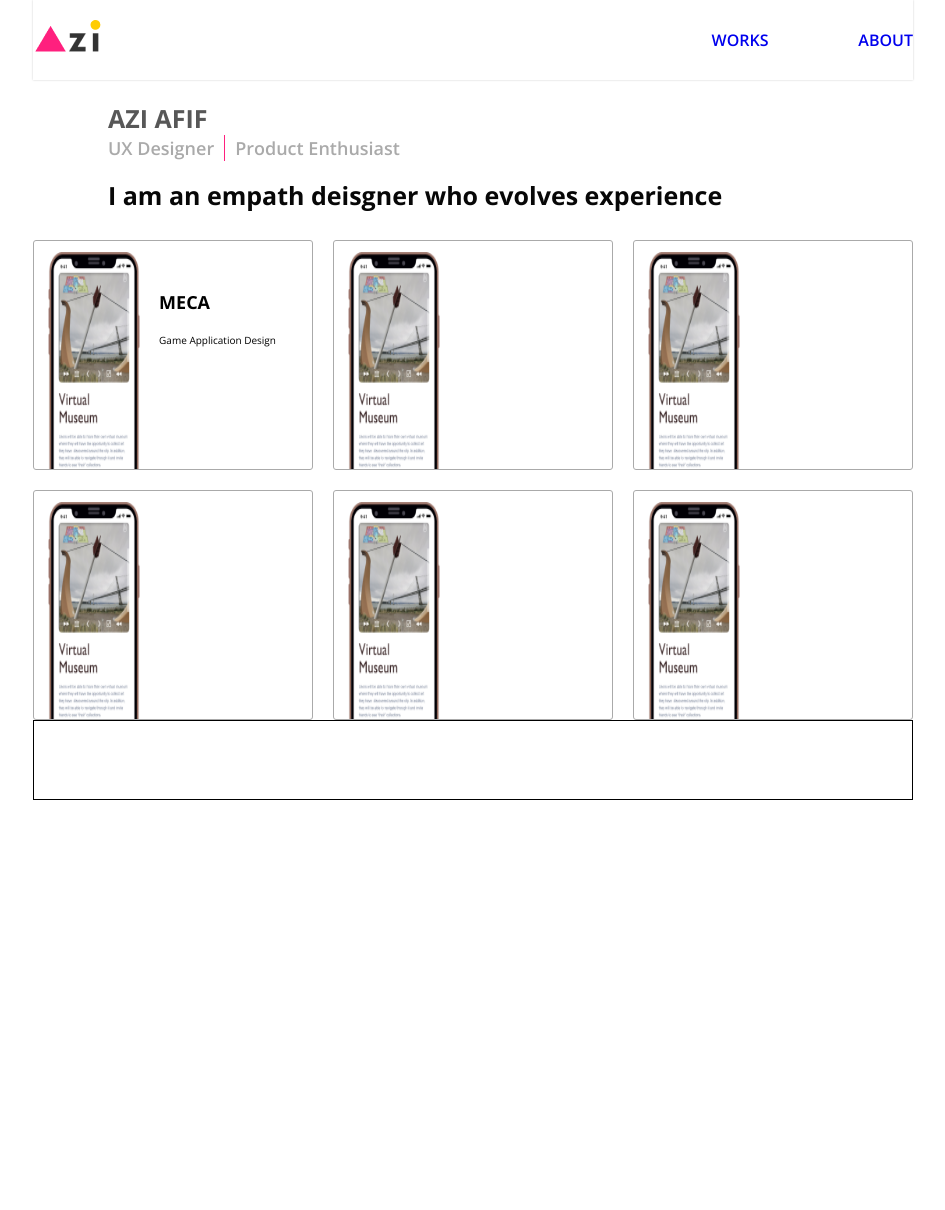
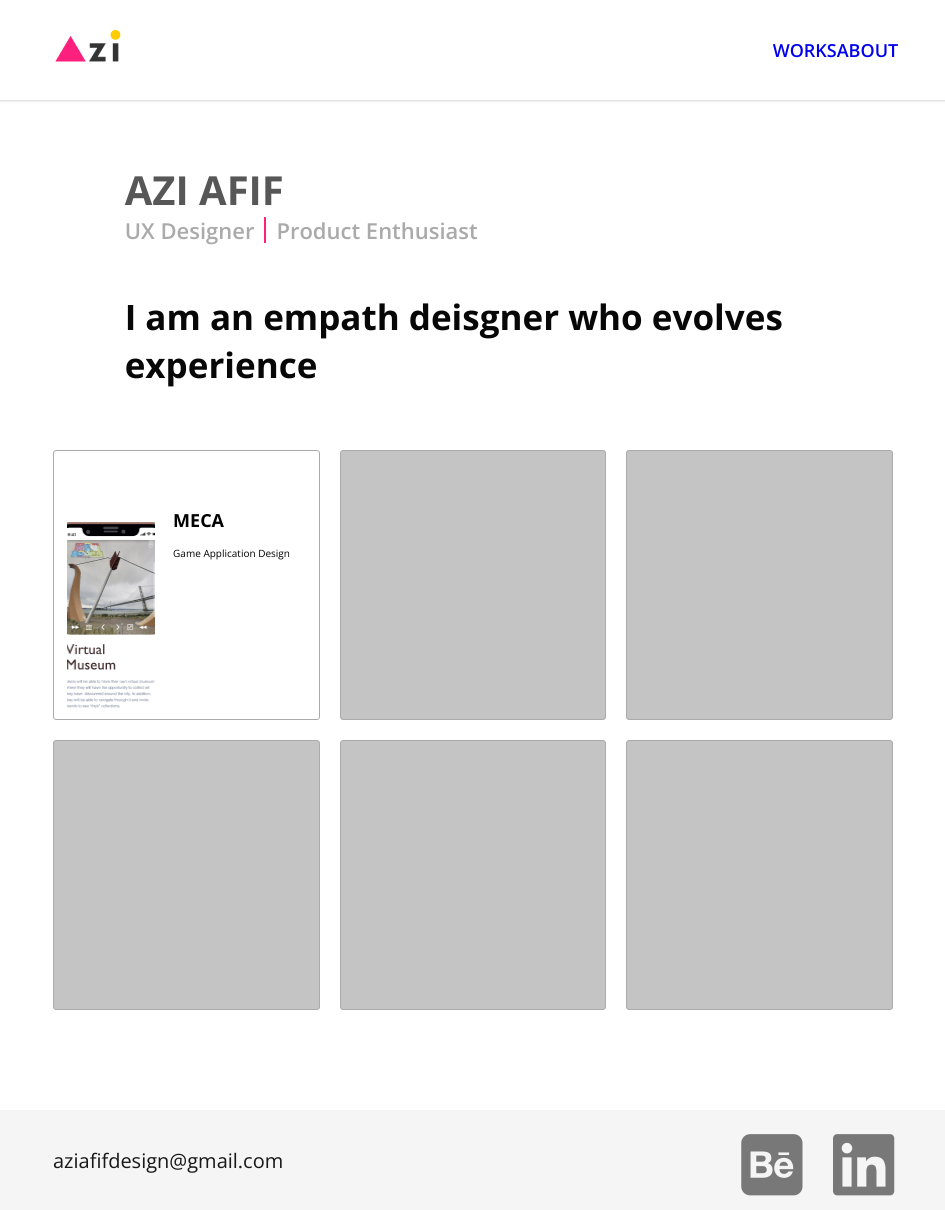
Before and after one commit to Donadonzi/azi-portfolio, a website: page index.html in a window 1280 px wide. Shown: the whole page, without its empty margins (167-1112 px from the left). Before the commit the page ends 800 px from the top, so only its background shows below. Drawn offline with nearby package versions, Linux system fonts and the light colour scheme.

Commit message:
landing page version 1 done

```diff
--- a/index.html
+++ b/index.html
@@ -5,6 +5,9 @@
 	<meta name="viewport" content="width=device-width, initial-scale=1.0">
 	<link rel="stylesheet" href="./src/css/style.css">
 	<link href="https://fonts.googleapis.com/css2?family=Open+Sans:wght@300;400;600;700&display=swap" rel="stylesheet">
+	<script src="https://kit.fontawesome.com/affe8b8d44.js" crossorigin="anonymous"></script>
+	<!-- <link rel="stylesheet" href="/css/all.css">
+	<link rel="stylesheet" href="/webfonts"> -->
 
 	<title>Azi Portfolio</title>
 </head>
@@ -32,53 +35,49 @@
 
 		<div class="portfolio">
 
+			<!-- !!!!!!!!!!!!!!!!!! MOVE THIS ONCLICK TO JS !!!!!!!!!!!!!!!!!!!!!!!!!!!!!!!!!!!!-->
 			<div class="portfolio__proj" id="project1" onclick="location.href='#'">
-				<!--MOVE THIS TO JS-->
-				<img src="./src/img/meca.png" alt="Project" class="portfolio__proj__image">
+				<div alt="Project" class="portfolio__proj__image" id="proj-1__img"></div>
 				<p class="portfolio__proj__title">MECA</p>
 				<p class="portfolio__proj__subtitle">Game Application Design</p>
-
-
 				<p class="portfolio__proj__description">
 					A unique entertaining way to introduce public art to whom live or visit San Francisco.
 					On Meca app, users engage with art subjects through the
 					gaming experience.
 				</p>
-
-
 			</div>
 
 
 			<div class="portfolio__proj" id="project2">
-				<img src="./src/img/meca.png" alt="Project" class="portfolio__proj__image">
+				<!-- <img src="" alt="Project" class="portfolio__proj__image"> -->
 				<p class="portfolio__proj__title"></p>
 				<p class="portfolio__proj__subtitle"></p>
 				<p class="portfolio__proj__description"></p>
 			</div>
 
 			<div class="portfolio__proj" id="project3">
-				<img src="./src/img/meca.png" alt="Project" class="portfolio__proj__image">
+				<!-- <img src="" alt="Project" class="portfolio__proj__image"> -->
 				<p class="portfolio__proj__title"></p>
 				<p class="portfolio__proj__subtitle"></p>
 				<p class="portfolio__proj__description"></p>
 			</div>
 
 			<div class="portfolio__proj" id="project4">
-				<img src="./src/img/meca.png" alt="Project" class="portfolio__proj__image">
+				<!-- <img src="" alt="Project" class="portfolio__proj__image"> -->
 				<p class="portfolio__proj__title"></p>
 				<p class="portfolio__proj__subtitle"></p>
 				<p class="portfolio__proj__description"></p>
 			</div>
 
 			<div class="portfolio__proj" id="project5">
-				<img src="./src/img/meca.png" alt="Project" class="portfolio__proj__image">
+				<!-- <img src="" alt="Project" class="portfolio__proj__image"> -->
 				<p class="portfolio__proj__title"></p>
 				<p class="portfolio__proj__subtitle"></p>
 				<p class="portfolio__proj__description"></p>
 			</div>
 
 			<div class="portfolio__proj" id="project6">
-				<img src="./src/img/meca.png" alt="Project" class="portfolio__proj__image">
+				<!-- <img src="" alt="Project" class="portfolio__proj__image"> -->
 				<p class="portfolio__proj__title"></p>
 				<p class="portfolio__proj__subtitle"></p>
 				<p class="portfolio__proj__description"></p>
@@ -87,6 +86,32 @@
 		</div>
 
 		<div class="footer">
+
+			<div class="footer__email">
+				<address>
+					<a href="mailto:aziafifdesign@gmail.com" class="footer__email__link">aziafifdesign@gmail.com</a>
+				</address>
+			</div>
+
+			<div class="footer__social">
+				<!-- <svg class="footer__social__icon">
+					<use xlink:href="./src/img/sprite.svg#icon-behance2"></use>
+				</svg>
+
+				<svg class="footer__social__icon">
+					<use xlink:href="./src/img/sprite.svg#icon-linkedin"></use>
+				</svg> -->
+				<div class="footer__social__icon">
+					<a href="#" class="footer__social__link">
+						<i class="fab fa-behance-square fa-7x"></i>
+					</a>
+				</div>
+				<div class="footer__social__icon">
+					<a href="#" class="footer__social__link">
+						<i class="fab fa-linkedin fa-7x" ></i>
+					</a>
+				</div>
+			</div>
 
 		</div>
 
--- a/package.json
+++ b/package.json
@@ -4,8 +4,7 @@
   "description": "",
   "main": "index.js",
   "scripts": {
-		"compile": "node-sass src/scss/main.scss src/css/style.css -w"
-
+    "compile": "node-sass src/scss/main.scss src/css/style.css -w"
   },
   "repository": {
     "type": "git",
@@ -15,5 +14,8 @@
   "license": "ISC",
   "devDependencies": {
     "node-sass": "^4.13.1"
+  },
+  "dependencies": {
+    "@fortawesome/fontawesome-free": "^5.13.0"
   }
 }
--- a/src/scss/layout/_footer.scss
+++ b/src/scss/layout/_footer.scss
@@ -1,7 +1,41 @@
 .footer {
-	border: 1px solid black;
+  background-color: $color-grey-6;
 	height: 100%;
 	width: 100%;
 	grid-row: 4 / 5;
 	grid-column: 1 / -1;
+	display: grid;
+	grid-template-columns: 20rem repeat(12, 1fr) 20rem;
+	align-items: center;
+
+	&__email {
+		grid-column: 2 / 3;
+		margin-left: 2rem;
+
+		&__link {
+			text-decoration: none;
+			color: #181818;
+			font-size: 2rem;
+			font-style: normal;
+		}
+	}
+
+	&__social {
+		grid-column: 11 / 14;
+		margin-right: 2rem;
+		display: flex;
+		justify-content: space-between;
+
+		&__icon {
+			display: block;
+			width: 6rem;
+			height: 6rem;
+			color:$color-grey-2;
+		}
+
+		&__link {
+			color:$color-grey-2;
+		}
+	}
+
 }
--- a/src/scss/layout/_header.scss
+++ b/src/scss/layout/_header.scss
@@ -1,21 +1,25 @@
 .header {
-	box-shadow: 0 0 2px rgba(0, 0, 0, .2);
-	// position: fixed;
+	box-shadow: 0 0 3px rgba(0, 0, 0, .3);
+	background-color: white;
+	position: sticky;
+	top: 0;
+	left: 0;
 	height: 100%;
-	width: 100%;
+	width: 100vw;
 	font-weight: 600;
-	font-size: 1.6rem;
+	font-size: 1.8rem;
 	grid-row: 1 / 2;
 	grid-column: 1 / -1;
 	display: grid;
-	grid-template-columns: repeat(12, 1fr);
+	grid-template-columns: 20rem repeat(12, 1fr) 20rem;
 	grid-column-gap: 2rem;
 	align-items: center;
+	z-index: 10;
 
 	&__logo {
 		height: 40px;
 		width: 68px;
-		grid: 1 / 2;
+		grid-column: 2 / 3;
 
 		& img {
 			display: block;
@@ -25,10 +29,9 @@
 	}
 
 	&__menu {
-		grid-column: 10 / 13;
+		grid-column: 12 / 14;
 		display: flex;
 		justify-content: space-between;
-
 
 		&__link {
 			text-decoration: none;
@@ -42,7 +45,9 @@
 		&__link:active {
 			color: $color-pink-1;
 		}
-
+		&__link:hover {
+			color: $color-pink-1;
+		}
 
 
 	}
--- a/src/scss/layout/_intro.scss
+++ b/src/scss/layout/_intro.scss
@@ -1,8 +1,8 @@
 .intro {
 	padding: 1rem 0;
-	height: 100%;
+	// height: 20rem;
 	width: 100%;
-	grid-column: 2 / 12;
+	grid-column: 3 / 13;
 	grid-row: 2 / 3;
 	display: flex;
 	flex-direction: column;
@@ -12,7 +12,7 @@
 
 	&__name {
 		text-transform: uppercase;
-		font-size: 2.5rem;
+		font-size: 4rem;
 		letter-spacing: 6%;
 		font-weight: bold;
 		color: $color-grey-1;
@@ -20,17 +20,18 @@
 	}
 
 	&__title {
-		font-size: 1.8rem;
+		font-size: 2.2rem;
 		font-weight: 600;
 		line-height: 2.6rem;
 		color: $color-grey-3;
+		// margin-top: $xs-desktop;
 		display: flex;
 
 		& p {
 			display: inline-block;
 		}
 		& p:first-child {
-			border-right: 1px solid $color-pink-1;
+			border-right: 2px solid $color-pink-1;
 			padding-right: 1rem;
 		}
 		& p:last-child {
@@ -40,11 +41,11 @@
 	}
 
 	&__description {
-		font-size: 2.5rem;
+		font-size: 3.5rem;
 		font-weight: bold;
 		line-height: 4.8rem;
 		color: $color-black;
-		margin-top: 1rem;
+		margin-top: $s-desktop;
 	}
 
 }
--- a/src/scss/layout/_overall.scss
+++ b/src/scss/layout/_overall.scss
@@ -1,10 +1,9 @@
 .main__container {
 
-	height: 100vh;
-	// width: 100vw;
+	width: 100vw;
 	display: grid;
-	padding: 0 20rem;
-	grid-template-columns: repeat(12, 1fr);
+	grid-template-columns: 20rem repeat(12, 1fr) 20rem;
 	grid-column-gap: 2rem;
-	grid-template-rows: 10vh 20vh 60vh 10vh;
+	grid-template-rows: 10rem 35rem 1fr 10rem;
+	align-items: center;
 }
--- a/src/scss/layout/_portfolio.scss
+++ b/src/scss/layout/_portfolio.scss
@@ -1,7 +1,8 @@
 .portfolio {
-	height: 100%;
+	height: 70vh;
 	width: 100%;
-	grid-column: 1 / -1;
+	margin-bottom: 10rem;
+	grid-column: 2 / 14;
 	grid-row: 3 / 4;
 	display: grid;
 	grid-template-columns: repeat(12, 1fr);
@@ -9,7 +10,6 @@
 	grid-template-rows: repeat(2, 1fr);
 
 	&__proj {
-
 		width: 100%;
 		height: 100%;
 		border: 1px solid $color-grey-3;
@@ -19,16 +19,18 @@
 		cursor: pointer;
 		transition: all .5s;
 
+
 		&:hover {
 			transform: scale(1.05);
 		}
 
 
 		&__image {
+			background-repeat: no-repeat;
+			background-position: bottom;
 			width: 33%;
 			height: 100%;
 			position: absolute;
-			top: 5%;
 			left: 5%;
 
 		}
@@ -51,7 +53,7 @@
 			font-size: 1rem;
 			line-height: 1.6rem;
 			position: absolute;
-			top: 40%;
+			top: 35%;
 			left: 45%;
 
 		}
@@ -61,7 +63,7 @@
 			font-size: 1.6rem;
 			line-height: 2.5rem;
 			position: absolute;
-			margin: 10% 10%;
+			margin: 15% 10%;
 			display: none;
 
 		}
@@ -69,39 +71,47 @@
 }
 
 .hovered {
-	filter: opacity(.2);
+	filter: opacity(.15);
 }
 
 
 
-// === CARDS POSITONS === //
+// === CARDS POSITONS AND IMAGES=== //
+#proj-1__img {
+	background-image: url('../img/meca.png');
+}
+#project1 {
 
-#project1 {
 	grid-column: 1 / 5;
 	grid-row: 1 / 2;
 }
 
 #project2 {
+	background-color: $color-grey-4;
 	grid-column: 5 / 9;
 	grid-row: 1 / 2;
 }
 
 #project3 {
+	background-color: $color-grey-4;
 	grid-column: 9 / 13;
 	grid-row: 1 / 2;
 }
 
 #project4 {
+	background-color: $color-grey-4;
 	grid-column: 1 / 5;
 	grid-row: 2 / 3;
 }
 
 #project5 {
+	background-color: $color-grey-4;
 	grid-column: 5 / 9;
 	grid-row: 2 / 3;
 }
 
 #project6 {
+	background-color: $color-grey-4;
 	grid-column: 9 / 13;
 	grid-row: 2 / 3;
 }
```
Also changed, not shown: src/css/style.css, src/img/PNG/behance2.png (added), src/img/PNG/linkedin.png (added), src/img/SVG/behance2.svg (added), src/img/SVG/linkedin.svg (added), src/img/sprite.svg (added), 2 other files.
